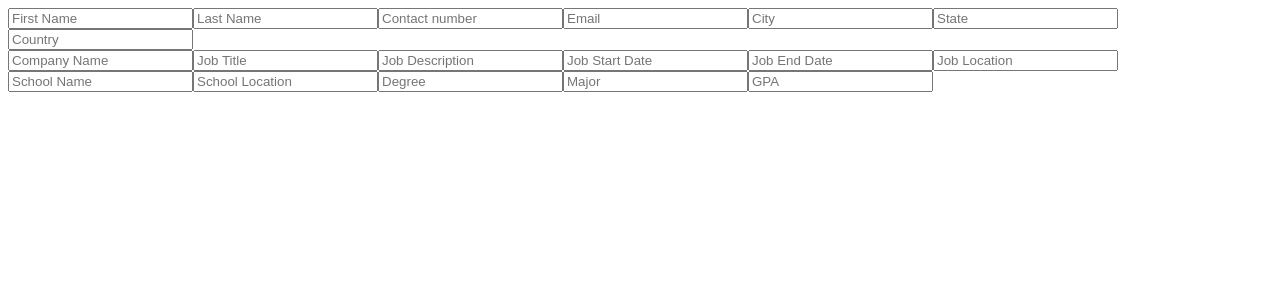
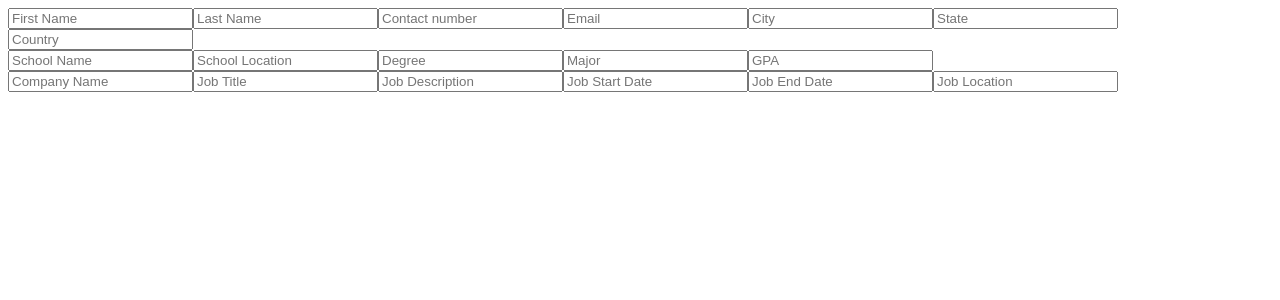
Before and after one commit to shoebham/CV-application, a React (Create React App) app: page / in a window 1280 px wide. Shown: the top 300 px of the page. Built offline with nearby package versions, Linux system fonts and the light colour scheme.

Commit message:
Handle input change

```diff
--- a/package.json
+++ b/package.json
@@ -8,7 +8,7 @@
     "@testing-library/user-event": "^13.5.0",
     "react": "^18.0.0",
     "react-dom": "^18.0.0",
-    "react-scripts": "5.0.1",
+    "react-scripts": "^5.0.1",
     "web-vitals": "^2.1.4"
   },
   "scripts": {
--- a/src/App.js
+++ b/src/App.js
@@ -5,14 +5,54 @@ import WorkInput from './components/Work';
 class App extends Component{
   constructor(){
     super();
+    this.state={
+      PersonalDetails:{
+        firstName:"",
+        lastName:"",
+        contact:"",
+        email:"",
+        city:"",
+        state:"",
+        country:""
+      },
+      EducationDetails:{
+        schoolName:"",
+        schoolLocation:"",
+        degree:"",
+        major:"",
+        gpa:""
+      },
+      WorkDetails:{
+        companyName:"",
+        jobTitle:"",
+        jobDescription:"",
+        jobStartDate:"",
+        jobEndDate:"",
+        jobLocation:""
+      }
+    };
+    this.handleChange= this.handleChange.bind(this);
+  }
+
+
+  handleChange=(typeOfDetail)=>{
+    return (e)=>{
+      this.setState({
+        [typeOfDetail]:{
+          ...this.state[typeOfDetail],
+        [e.target.name]:e.target.value,
+        }
+      })
+      console.log(this.state[typeOfDetail]);
+    }
   }
 
   render(){
     return (
       <div>
-        <PersonalInput/>
-        <EducationInput/>
-        <WorkInput/>
+        <PersonalInput handleChange = {this.handleChange}/>
+        <EducationInput handleChange = {this.handleChange}/>
+        <WorkInput handleChange = {this.handleChange}/>
       </div>
     )
   }
--- a/src/components/Education.js
+++ b/src/components/Education.js
@@ -1,19 +1,20 @@
 
-import React from "react";
+import React, { Component } from "react";
 
-const EducationInput = (props) => {
+class EducationInput extends Component{
 
     // const {firstName,lastName,contact,email,city,state,country} = props;
 
-    return (
-      <div>
-        <input type="text" placeholder='Company Name'/>
-        <input type="text" placeholder='Job Title'/>
-        <input type="text" placeholder='Job Description'/>
-        <input type="text" placeholder='Job Start Date'/>
-        <input type="text" placeholder='Job End Date'/>
-        <input type="text" placeholder='Job Location'/>
-      </div>
-    );
+    render(){
+      return (
+        <div>
+        <input type="text" name="schoolName" placeholder='School Name' onChange={this.props.handleChange("EducationDetails")}/>
+        <input type="text" name="schoolLocation" placeholder='School Location' onChange={this.props.handleChange("EducationDetails")}/>
+        <input type="text" name="degree" placeholder='Degree' onChange={this.props.handleChange("EducationDetails")}/>
+        <input type="text" name="major" placeholder='Major' onChange={this.props.handleChange("EducationDetails")}/>
+        <input type="text" name="gpa" placeholder='GPA' onChange={this.props.handleChange("EducationDetails")}/>
+        </div>
+      );
+    }
 }
 export default EducationInput;
--- a/src/components/Personal.js
+++ b/src/components/Personal.js
@@ -3,33 +3,18 @@ import React, { Component } from "react";
 class PersonalInput extends Component{
   constructor(){
     super();
-    this.state={
-      firstName:"",
-      lastName:"",
-      contact:"",
-      email:"",
-      city:"",
-      state:"",
-      country:""
-    };
-  }
-  handleChange=(e)=>{
-    this.setState({
-      [e.target.name]:e.target.value
-    })
-    console.log(this.state);
   }
   render(){
-    const {firstName,lastName,contact,email,city,state,country}=this.state;
+    // const {firstName,lastName,contact,email,city,state,country}=this.props.state;
     return (
       <div>
-        <input type="text" name="firstName" placeholder="First Name" onChange={this.handleChange}/>
-        <input type="text" name="lastName" placeholder="Last Name" onChange={this.handleChange}/>
-        <input type="number" name="contact" placeholder="Contact number" onChange={this.handleChange}/>
-        <input type="email" name="email" placeholder="Email" onChange={this.handleChange}/>
-        <input type="text" name="city" placeholder="City" onChange={this.handleChange}/>
-        <input type="text" name="state" placeholder="State" onChange={this.handleChange}/>
-        <input type="text" name="country" placeholder="Country" onChange={this.handleChange}/>
+        <input type="text" name="firstName" placeholder="First Name" onChange={this.props.handleChange("PersonalDetails")}/>
+        <input type="text" name="lastName" placeholder="Last Name" onChange={this.props.handleChange("PersonalDetails")}/>
+        <input type="number" name="contact" placeholder="Contact number" onChange={this.props.handleChange("PersonalDetails")}/>
+        <input type="email" name="email" placeholder="Email" onChange={this.props.handleChange("PersonalDetails")}/>
+        <input type="text" name="city" placeholder="City" onChange={this.props.handleChange("PersonalDetails")}/>
+        <input type="text" name="state" placeholder="State" onChange={this.props.handleChange("PersonalDetails")}/>
+        <input type="text" name="country" placeholder="Country" onChange={this.props.handleChange("PersonalDetails")}/>
       </div>
     );
   }
--- a/src/components/Work.js
+++ b/src/components/Work.js
@@ -1,18 +1,21 @@
 
-import React from "react";
+import React, { Component } from "react";
 
-const WorkInput = (props) => {
+class WorkInput extends Component{
 
     // const {firstName,lastName,contact,email,city,state,country} = props;
+  render(){
 
     return (
       <div>
-          <input type="text" placeholder='School Name'/>
-        <input type="text" placeholder='School Location'/>
-        <input type="text" placeholder='Degree'/>
-        <input type="text" placeholder='Major'/>
-        <input type="text" placeholder='GPA'/>
+          <input type="text" name="companyName" placeholder='Company Name' onChange={this.props.handleChange("WorkDetails")}/>
+          <input type="text" name="jobTitle" placeholder='Job Title' onChange={this.props.handleChange("WorkDetails")}/>
+          <input type="text" name="jobDescription" placeholder='Job Description' onChange={this.props.handleChange("WorkDetails")}/>
+          <input type="text" name="jobStartDate" placeholder='Job Start Date' onChange={this.props.handleChange("WorkDetails")}/>
+          <input type="text" name="jobEndDate" placeholder='Job End Date' onChange={this.props.handleChange("WorkDetails")}/>
+          <input type="text" name="jobLocation" placeholder='Job Location' onChange={this.props.handleChange("WorkDetails")}/>
       </div>
     );
+  }
 }
 export default WorkInput;
```
Also changed, not shown: 1 other file (tests, documents, lock files or other folders).
